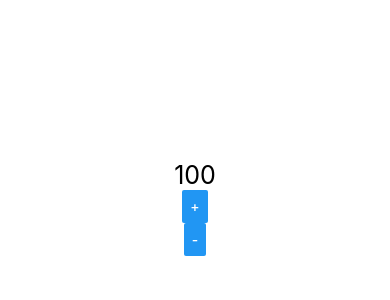
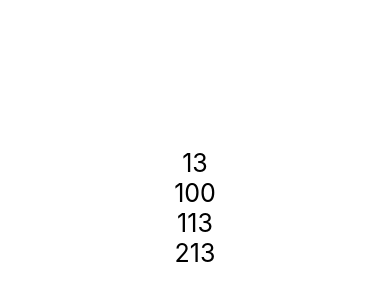
Before and after one commit to JordyLimaEng/React-Native, a React Native app: screen / in a window 390 px wide. Shown: the part 214-514 px from the top of the page. Built offline with nearby package versions, Linux system fonts and the light colour scheme.

Commit message:
Comunicação direta, relacionamento entre componentes pai e filho

```diff
--- a/src/App.js
+++ b/src/App.js
@@ -1,12 +1,13 @@
 import React from 'react'
 import { View, StyleSheet } from 'react-native'
 
-import Contador from './components/Contador'
-
+// import Contador from './components/Contador'
+import Pai from './components/direta/pai'
 export default () =>  (
 
     <View style={style.App}>
-        <Contador inicial={100} />
+        {/* <Contador inicial={100} /> */}
+        <Pai></Pai>
     </View>
 
 )
--- /dev/null
+++ b/src/components/direta/filho.js
@@ -0,0 +1,12 @@
+import React from 'react'
+import {Text} from 'react-native'
+import Estilo from '../estilo'
+
+export default props =>{
+    return (
+        <>
+        <Text style={Estilo.fontM}>{props.a}</Text>
+        <Text style={Estilo.fontM}>{props.b}</Text>
+        </>
+    )
+}
--- /dev/null
+++ b/src/components/direta/pai.js
@@ -0,0 +1,14 @@
+import React from 'react'
+
+import Filho from './filho'
+
+export default props =>{
+    let x = 13
+    let y = 100
+    return (
+        <>
+            <Filho a={x} b={y}/>
+            <Filho a={x+100} b={x+200}/>
+        </>
+    )
+}
```
Also changed, not shown: 1 other file (tests, documents, lock files or other folders).
